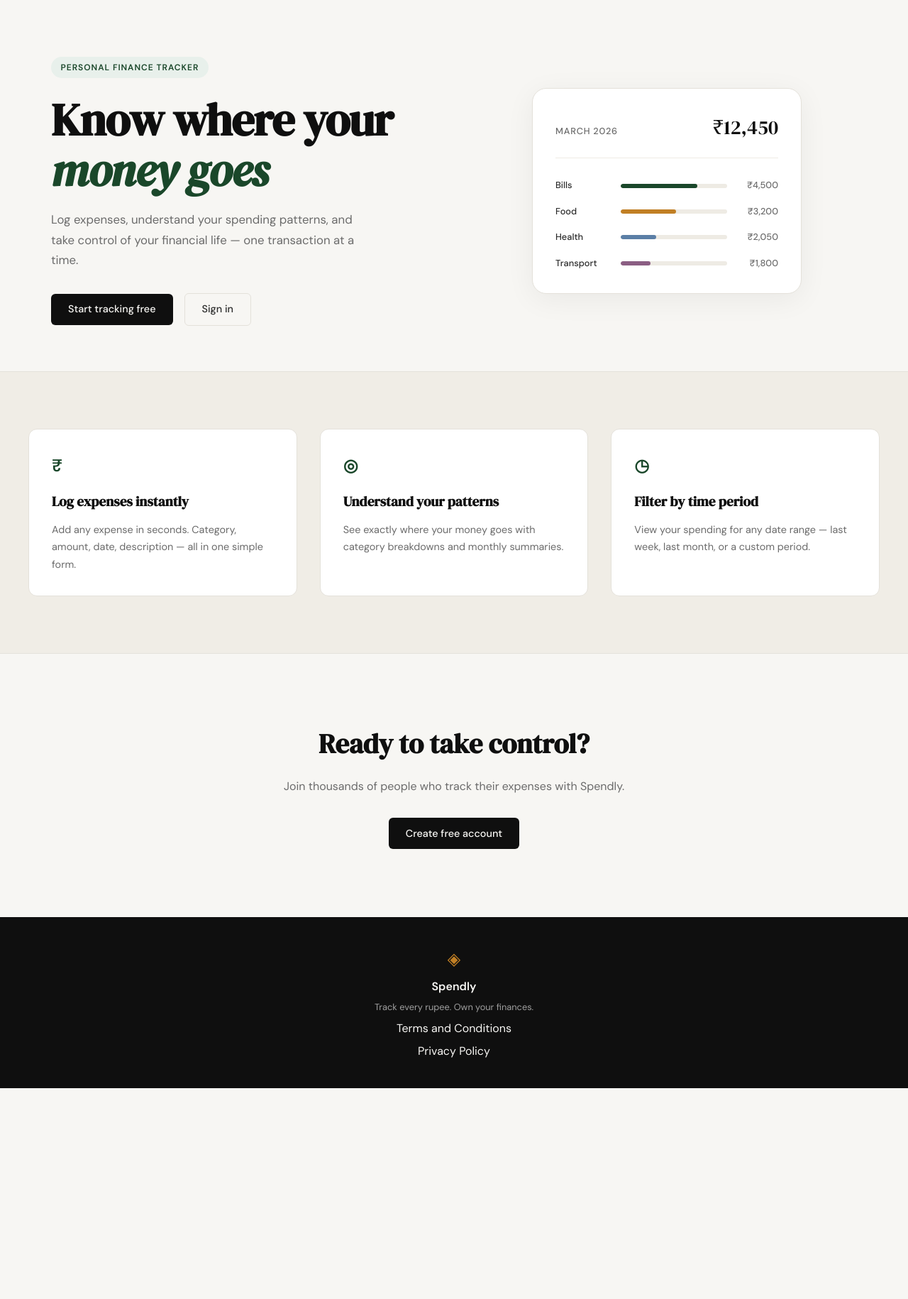
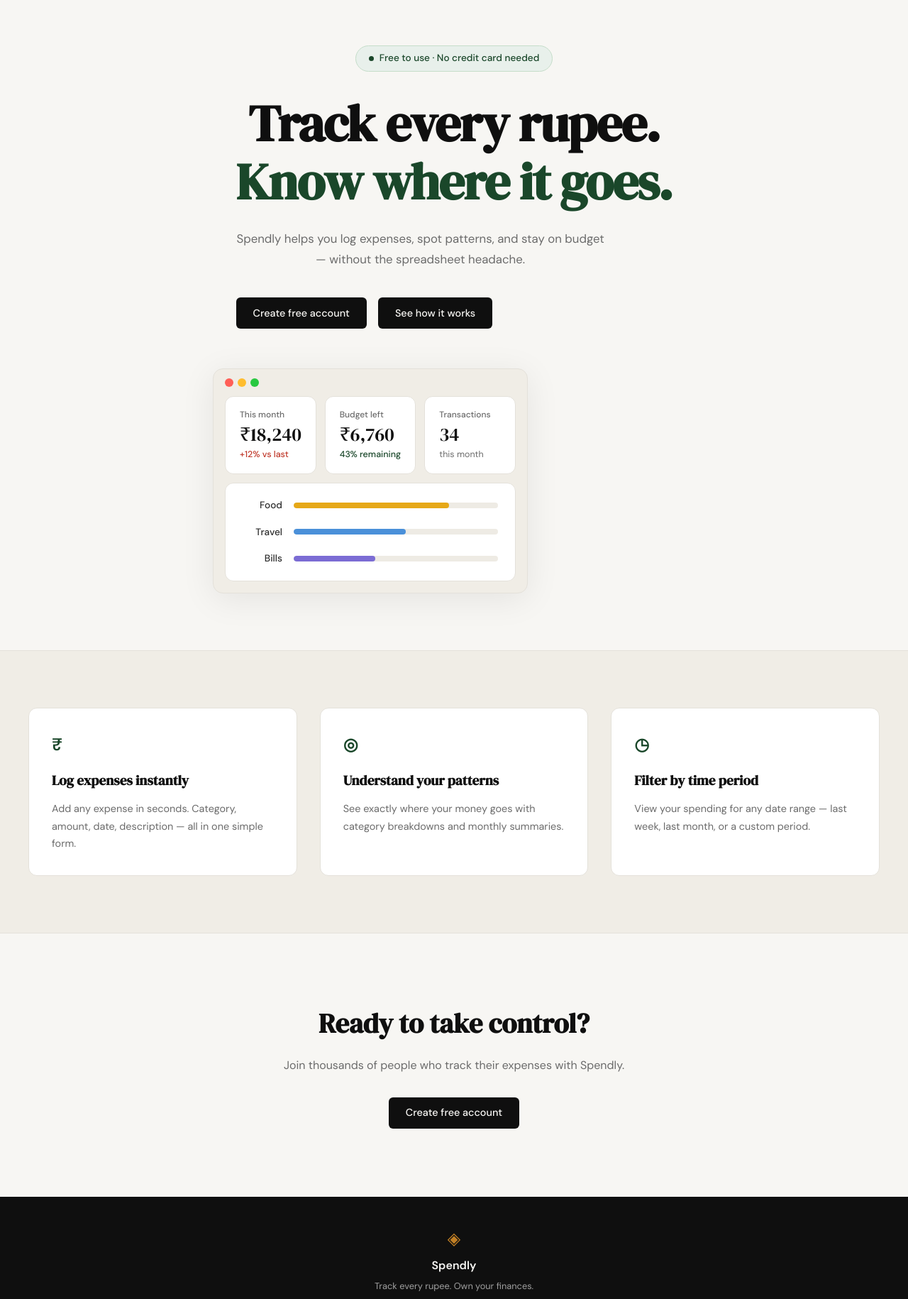
Before and after one commit to AdityaThakur-DA25M004/Expense-Tracking-App-using-Claude-Code, a Flask app: page / in a window 1280 px wide. Shown: the part 61-1891 px from the top of the page at 71% size. Before the commit the page ends 1594 px from the top, so only its background shows below. Run offline with Flask 3, Linux system fonts and the light colour scheme.

Commit message:
landing: redesign hero section to match mockup

```diff
--- /dev/null
+++ b/static/css/landing.css
@@ -0,0 +1,223 @@
+/* Hero — override the two-column grid from style.css */
+
+.hero {
+    display: flex;
+    flex-direction: column;
+    align-items: center;
+    text-align: center;
+    padding: 4rem 2rem 5rem;
+    max-width: var(--max-width);
+    margin: 0 auto;
+    gap: 0;
+    /* reset grid properties set in style.css */
+    grid-template-columns: unset;
+}
+
+/* Badge */
+
+.hero-badge {
+    display: inline-flex;
+    align-items: center;
+    gap: 0.5rem;
+    background: var(--accent-light);
+    color: var(--accent);
+    border: 1px solid #c5ddc9;
+    border-radius: 999px;
+    font-size: 0.85rem;
+    font-weight: 500;
+    letter-spacing: 0;
+    text-transform: none;
+    padding: 0.4rem 1.1rem;
+    margin-bottom: 2rem;
+}
+
+.hero-badge::before {
+    content: '';
+    width: 7px;
+    height: 7px;
+    background: var(--accent);
+    border-radius: 50%;
+    flex-shrink: 0;
+}
+
+/* Title */
+
+.hero-title {
+    font-size: clamp(2.8rem, 6vw, 4.5rem);
+    line-height: 1.15;
+    margin-bottom: 1.5rem;
+    max-width: 700px;
+}
+
+.hero-title em {
+    font-style: normal;
+    color: var(--accent);
+    display: block;
+}
+
+/* Subtitle */
+
+.hero-subtitle {
+    font-size: 1.05rem;
+    max-width: 520px;
+    margin-bottom: 2.5rem;
+}
+
+/* Actions */
+
+.hero-actions {
+    margin-bottom: 3.5rem;
+}
+
+/* Dashboard mock */
+
+.hero-visual {
+    width: 100%;
+    max-width: 680px;
+    justify-content: unset;
+}
+
+.dashboard-browser {
+    background: var(--paper-warm);
+    border: 1px solid var(--border);
+    border-radius: 14px;
+    overflow: hidden;
+    box-shadow: 0 8px 48px rgba(0, 0, 0, 0.08);
+}
+
+.browser-chrome {
+    display: flex;
+    align-items: center;
+    gap: 6px;
+    padding: 0.8rem 1rem;
+}
+
+.chrome-dot {
+    width: 12px;
+    height: 12px;
+    border-radius: 50%;
+}
+
+.chrome-dot-red    { background: #ff5f57; }
+.chrome-dot-yellow { background: #ffbd2e; }
+.chrome-dot-green  { background: #28c840; }
+
+.dashboard-body {
+    padding: 0 1rem 1rem;
+    display: flex;
+    flex-direction: column;
+    gap: 0.75rem;
+}
+
+/* Stat cards */
+
+.dash-stats {
+    display: grid;
+    grid-template-columns: repeat(3, 1fr);
+    gap: 0.75rem;
+}
+
+.dash-stat-card {
+    background: var(--paper-card);
+    border: 1px solid var(--border);
+    border-radius: var(--radius-md);
+    padding: 1rem 1.25rem;
+    display: flex;
+    flex-direction: column;
+    gap: 0.25rem;
+    text-align: left;
+}
+
+.dash-stat-label {
+    font-size: 0.75rem;
+    color: var(--ink-muted);
+    font-weight: 500;
+}
+
+.dash-stat-value {
+    font-family: var(--font-display);
+    font-size: 1.65rem;
+    color: var(--ink);
+    line-height: 1.1;
+}
+
+.dash-change-up {
+    font-size: 0.78rem;
+    color: var(--danger);
+    font-weight: 500;
+}
+
+.dash-change-ok {
+    font-size: 0.78rem;
+    color: var(--accent);
+    font-weight: 500;
+}
+
+.dash-stat-note {
+    font-size: 0.78rem;
+    color: var(--ink-muted);
+}
+
+/* Category bars */
+
+.dash-bars {
+    background: var(--paper-card);
+    border: 1px solid var(--border);
+    border-radius: var(--radius-md);
+    padding: 1.25rem 1.5rem;
+    display: flex;
+    flex-direction: column;
+    gap: 1rem;
+}
+
+.dash-bar-row {
+    display: grid;
+    grid-template-columns: 56px 1fr;
+    align-items: center;
+    gap: 1rem;
+}
+
+.dash-bar-label {
+    font-size: 0.85rem;
+    font-weight: 500;
+    color: var(--ink-soft);
+    text-align: right;
+}
+
+.dash-bar-track {
+    height: 8px;
+    background: var(--border-soft);
+    border-radius: 999px;
+    overflow: hidden;
+}
+
+.dash-bar {
+    height: 100%;
+    border-radius: 999px;
+}
+
+.dash-bar-food   { background: #e6a817; }
+.dash-bar-travel { background: #4a90d9; }
+.dash-bar-bills  { background: #7b6cd4; }
+
+/* Responsive */
+
+@media (max-width: 900px) {
+    .hero {
+        padding: 3rem 1.5rem 4rem;
+    }
+
+    .dash-stats {
+        grid-template-columns: repeat(3, 1fr);
+    }
+}
+
+@media (max-width: 600px) {
+    .hero-title {
+        font-size: 2.4rem;
+    }
+
+    .dash-stats {
+        grid-template-columns: 1fr;
+    }
+}
--- a/templates/landing.html
+++ b/templates/landing.html
@@ -1,60 +1,73 @@
 {% extends "base.html" %}
 
 {% block title %}Spendly — Track Every Rupee{% endblock %}
+
+{% block head %}
+<link rel="stylesheet" href="{{ url_for('static', filename='css/landing.css') }}">
+{% endblock %}
 
 {% block content %}
 
 <section class="hero">
     <div class="hero-inner">
-        <div class="hero-badge">Personal Finance Tracker</div>
+        <div class="hero-badge">Free to use · No credit card needed</div>
         <h1 class="hero-title">
-            Know where your<br>
-            <em>money goes</em>
+            Track every rupee.<br>
+            <em>Know where it goes.</em>
         </h1>
         <p class="hero-subtitle">
-            Log expenses, understand your spending patterns,
-            and take control of your financial life —
-            one transaction at a time.
+            Spendly helps you log expenses, spot patterns, and stay
+            on budget — without the spreadsheet headache.
         </p>
         <div class="hero-actions">
-            <a href="{{ url_for('register') }}" class="btn-primary">Start tracking free</a>
-            <a href="{{ url_for('login') }}" class="btn-ghost">Sign in</a>
+            <a href="{{ url_for('register') }}" class="btn-primary">Create free account</a>
+            <a href="#" class="btn-primary">See how it works</a>
         </div>
     </div>
     <div class="hero-visual">
-        <div class="mock-card">
-            <div class="mock-card-header">
-                <span class="mock-label">March 2026</span>
-                <span class="mock-total">₹12,450</span>
+        <div class="dashboard-browser">
+            <div class="browser-chrome">
+                <span class="chrome-dot chrome-dot-red"></span>
+                <span class="chrome-dot chrome-dot-yellow"></span>
+                <span class="chrome-dot chrome-dot-green"></span>
             </div>
-            <div class="mock-bars">
-                <div class="mock-bar-row">
-                    <span class="mock-cat">Bills</span>
-                    <div class="mock-bar-track">
-                        <div class="mock-bar" style="width: 72%"></div>
+            <div class="dashboard-body">
+                <div class="dash-stats">
+                    <div class="dash-stat-card">
+                        <span class="dash-stat-label">This month</span>
+                        <span class="dash-stat-value">₹18,240</span>
+                        <span class="dash-change-up">+12% vs last</span>
                     </div>
-                    <span class="mock-amt">₹4,500</span>
+                    <div class="dash-stat-card">
+                        <span class="dash-stat-label">Budget left</span>
+                        <span class="dash-stat-value">₹6,760</span>
+                        <span class="dash-change-ok">43% remaining</span>
+                    </div>
+                    <div class="dash-stat-card">
+                        <span class="dash-stat-label">Transactions</span>
+                        <span class="dash-stat-value">34</span>
+                        <span class="dash-stat-note">this month</span>
+                    </div>
                 </div>
-                <div class="mock-bar-row">
-                    <span class="mock-cat">Food</span>
-                    <div class="mock-bar-track">
-                        <div class="mock-bar mock-bar-2" style="width: 52%"></div>
+                <div class="dash-bars">
+                    <div class="dash-bar-row">
+                        <span class="dash-bar-label">Food</span>
+                        <div class="dash-bar-track">
+                            <div class="dash-bar dash-bar-food" style="width: 76%"></div>
+                        </div>
                     </div>
-                    <span class="mock-amt">₹3,200</span>
-                </div>
-                <div class="mock-bar-row">
-                    <span class="mock-cat">Health</span>
-                    <div class="mock-bar-track">
-                        <div class="mock-bar mock-bar-3" style="width: 33%"></div>
+                    <div class="dash-bar-row">
+                        <span class="dash-bar-label">Travel</span>
+                        <div class="dash-bar-track">
+                            <div class="dash-bar dash-bar-travel" style="width: 55%"></div>
+                        </div>
                     </div>
-                    <span class="mock-amt">₹2,050</span>
-                </div>
-                <div class="mock-bar-row">
-                    <span class="mock-cat">Transport</span>
-                    <div class="mock-bar-track">
-                        <div class="mock-bar mock-bar-4" style="width: 28%"></div>
+                    <div class="dash-bar-row">
+                        <span class="dash-bar-label">Bills</span>
+                        <div class="dash-bar-track">
+                            <div class="dash-bar dash-bar-bills" style="width: 40%"></div>
+                        </div>
                     </div>
-                    <span class="mock-amt">₹1,800</span>
                 </div>
             </div>
         </div>
```
